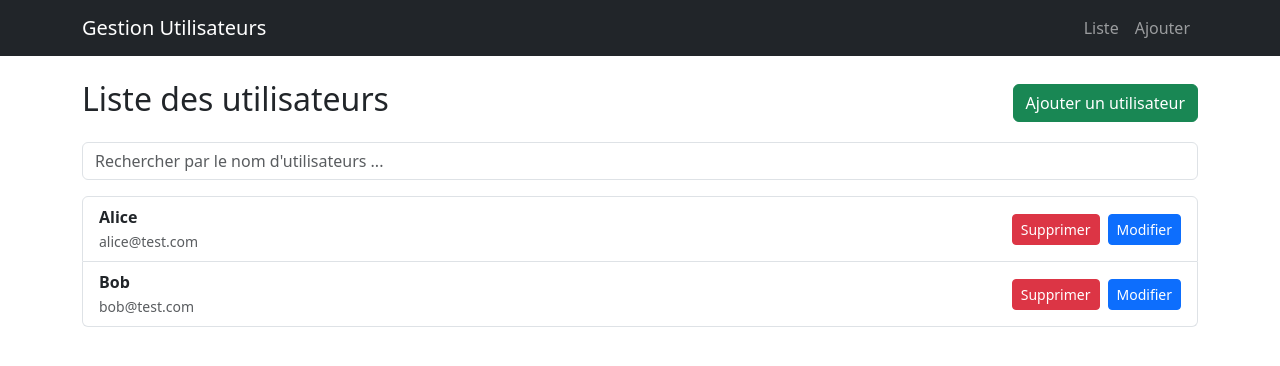
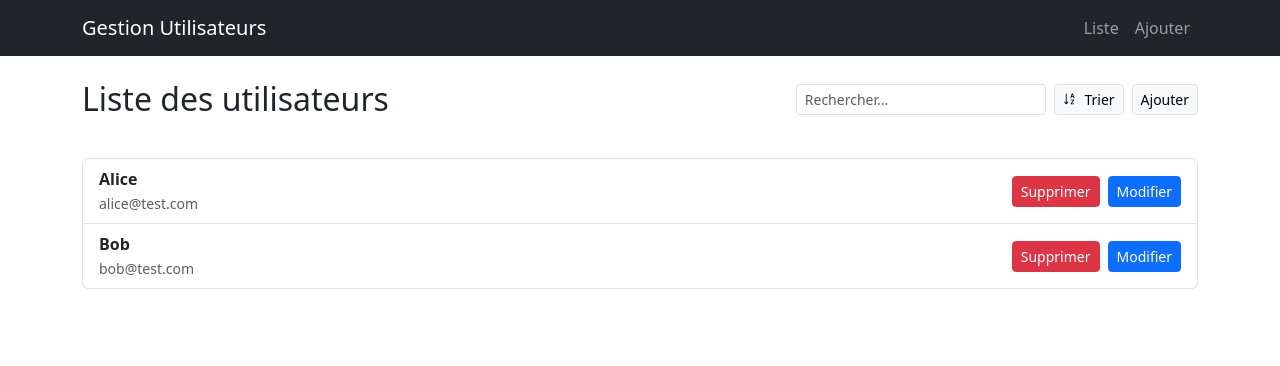
Before and after one commit to Asmahan355/Shpping_with_Asmahan, an Angular app in the folder user-management/: page /users in a window 1280 px wide. Shown: the top 366 px of the page. Built offline with nearby package versions, Linux system fonts and the light colour scheme.

Commit message:
Ajout du tri des utilisateurs + amélioration de l’interface (repositionnement recherche et bouton Ajouter)

```diff
--- a/user-management/src/app/pages/users/user-list/user-list.html
+++ b/user-management/src/app/pages/users/user-list/user-list.html
@@ -1,22 +1,38 @@
 <div class="container mt-4">
-<div class="d-flex justify-content-between align-items-center mb-3">
-<h2>Liste des utilisateurs</h2>
-  <a class="btn btn-success" routerLink="/add-user">
-     Ajouter un utilisateur
-  </a>
+<div class="d-flex justify-content-between align-items-center mb-4">
+
+  <h2 class="mb-0">Liste des utilisateurs</h2>
+
+  <div class="d-flex align-items-center gap-2">
+
+    <input
+      type="text"
+      class="form-control form-control-sm"
+      placeholder="Rechercher..."
+      [(ngModel)]="searchTerm"
+      style="width:250px"
+    />
+
+    <button class="btn btn-light border btn-sm" (click)="sortUsers()">
+            <i class="bi bi-sort-alpha-down me-1"></i>
+      Trier
+    </button>
+
+    <a class="btn btn-light border btn-sm" routerLink="/add-user">
+      Ajouter
+    </a>
+
+  </div>
+
 </div>
 <p *ngIf="message" class="alert alert-success">{{message}}</p>
+<div class="d-flex justify-content-between align-items-center mb-3">
 
+
+
+</div>
 <div *ngIf="users.length === 0" class="alert alert-info mt-3">
   Aucun utilisateur trouvé.
-</div>
-<div class="mb-3">
-  <input
-    type="text"
-    class="form-control"
-    placeholder="Rechercher par le nom d'utilisateurs ..."
-    [(ngModel)]="searchTerm"
-  />
 </div>
 
 <ul *ngIf="users.length > 0" class="list-group mt-3">
--- a/user-management/src/app/pages/users/user-list/user-list.ts
+++ b/user-management/src/app/pages/users/user-list/user-list.ts
@@ -46,4 +46,7 @@ export class UserListComponent implements OnInit{
     user.name.toLowerCase().includes(this.searchTerm.toLowerCase()) //pour savoir si le nom contient ce que l’utilisateur a tapé (includes)
   );
 }
+  sortUsers():void{
+    this.users.sort((a,b)=>a.name.localeCompare(b.name));
+  }
 }
--- a/user-management/src/index.html
+++ b/user-management/src/index.html
@@ -6,6 +6,7 @@
   <base href="/">
   <meta name="viewport" content="width=device-width, initial-scale=1">
   <link rel="icon" type="image/x-icon" href="favicon.ico">
+  <link href="https://cdn.jsdelivr.net/npm/bootstrap-icons@1.11.3/font/bootstrap-icons.css" rel="stylesheet">
 </head>
 <body>
   <app-root></app-root>
```
